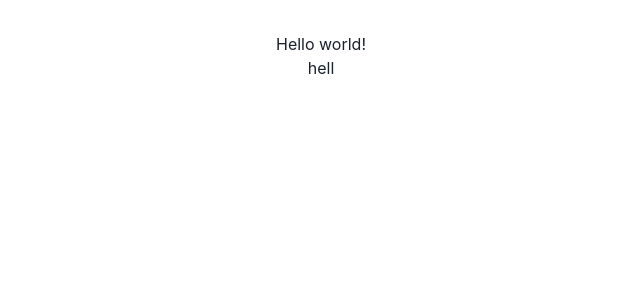
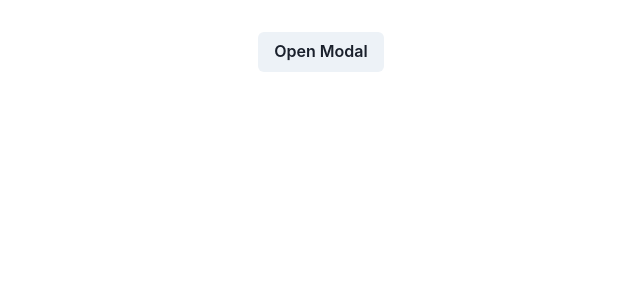
Before and after one commit to Ritojnan/access_denied_hackhaven, a React (Vite) app: page / in a window 1280 px wide. Shown: the top 300 px of the page, without its empty margins (319-959 px from the left). Built offline with nearby package versions, Linux system fonts and the light colour scheme.

Commit message:
basic config

```diff
--- a/package.json
+++ b/package.json
@@ -10,12 +10,14 @@
     "preview": "vite preview"
   },
   "dependencies": {
+    "@chakra-ui/icons": "^2.1.1",
     "@chakra-ui/react": "^2.8.2",
     "@emotion/react": "^11.11.4",
     "@emotion/styled": "^11.11.0",
     "framer-motion": "^11.0.14",
     "react": "^18.2.0",
-    "react-dom": "^18.2.0"
+    "react-dom": "^18.2.0",
+    "react-icons": "^5.0.1"
   },
   "devDependencies": {
     "@types/react": "^18.2.64",
--- a/src/App.jsx
+++ b/src/App.jsx
@@ -3,17 +3,16 @@ import reactLogo from './assets/react.svg'
 import viteLogo from '/vite.svg'
 import './App.css'
 import {Text} from '@chakra-ui/react'
+import ChangeRole from './components/ChangeRole'
+import LandingPage from './pages/LandingPage'
 
 function App() {
   const [count, setCount] = useState(0)
 
   return (
     <>
+<LandingPage/>
 
-<h1 className="text-3xl font-bold underline red">
-      Hello world!
-    </h1>
-<Text>hell</Text>
     </>
   )
 }
--- /dev/null
+++ b/src/components/ChangeRole.jsx
@@ -0,0 +1,38 @@
+import React from 'react'
+import { Button } from '@chakra-ui/react'
+import {
+    Modal,
+    ModalOverlay,
+    ModalContent,
+    ModalHeader,
+    ModalFooter,
+    ModalBody,
+    ModalCloseButton,
+    useDisclosure
+  } from '@chakra-ui/react'
+  import { EmailIcon } from '@chakra-ui/icons'
+
+export default function ChangeRole() {
+    const { isOpen, onOpen, onClose } = useDisclosure()
+    return (
+      <>
+        <Button onClick={onOpen}>Open Modal</Button>
+
+        <Modal isOpen={isOpen} onClose={onClose}>
+          <ModalOverlay />
+          <ModalContent>
+            <ModalCloseButton />
+            <ModalBody>
+            </ModalBody>
+
+            <ModalFooter>
+              <Button colorScheme='blue' mr={3} onClick={onClose}>
+                Close
+              </Button>
+              <Button leftIcon={<EmailIcon/>} variant='ghost'>Secondary Action</Button>
+            </ModalFooter>
+          </ModalContent>
+        </Modal>
+      </>
+    )
+  }
--- /dev/null
+++ b/src/pages/LandingPage.jsx
@@ -0,0 +1,8 @@
+import React from "react";
+import ChangeRole from "../components/ChangeRole";
+
+export default function LandingPage() {
+  return <>
+  <ChangeRole/>
+  </>;
+}
```
Also changed, not shown: src/components/InviteOthers.jsx (added, +7 -0 lines), 1 other file (tests, documents, lock files or other folders).
